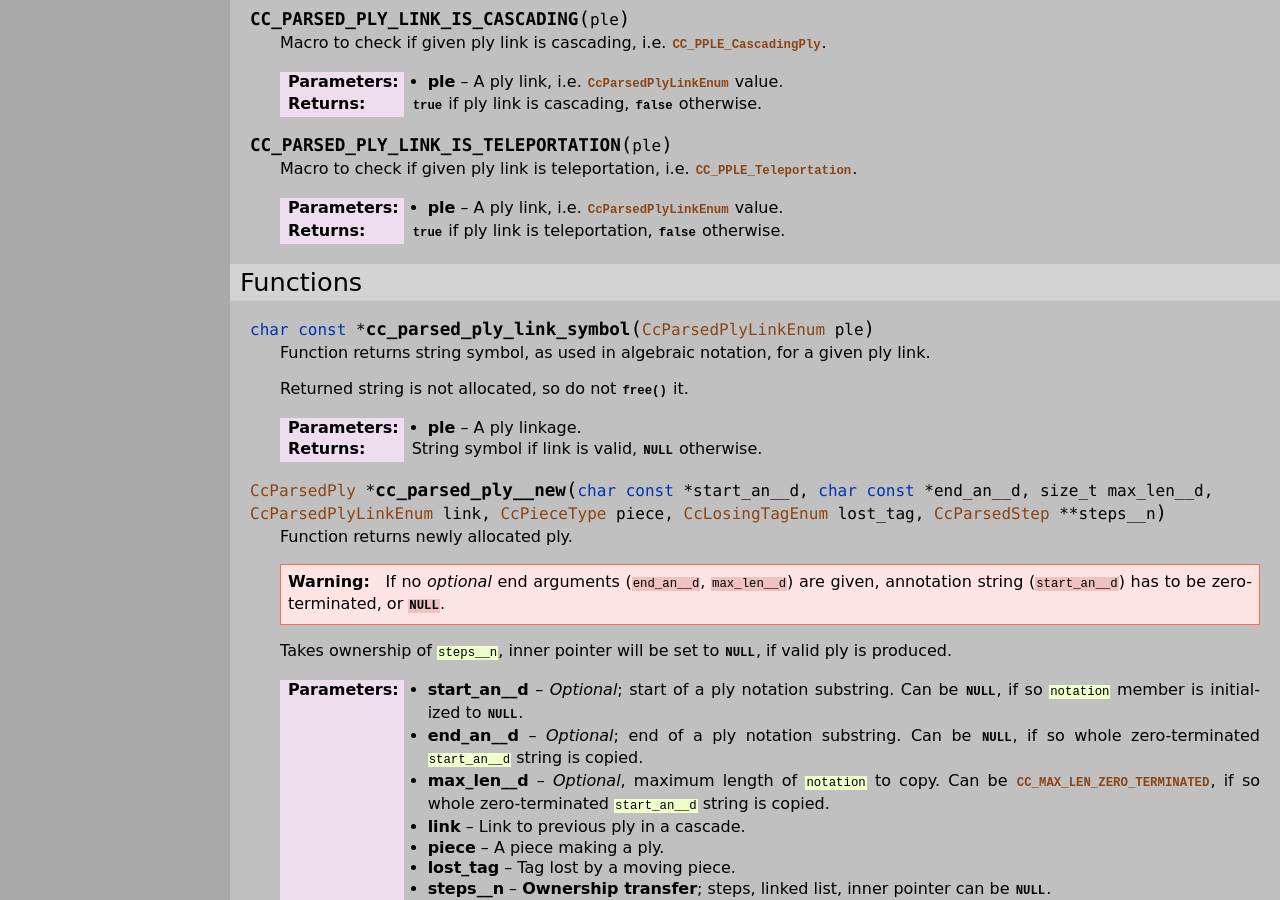
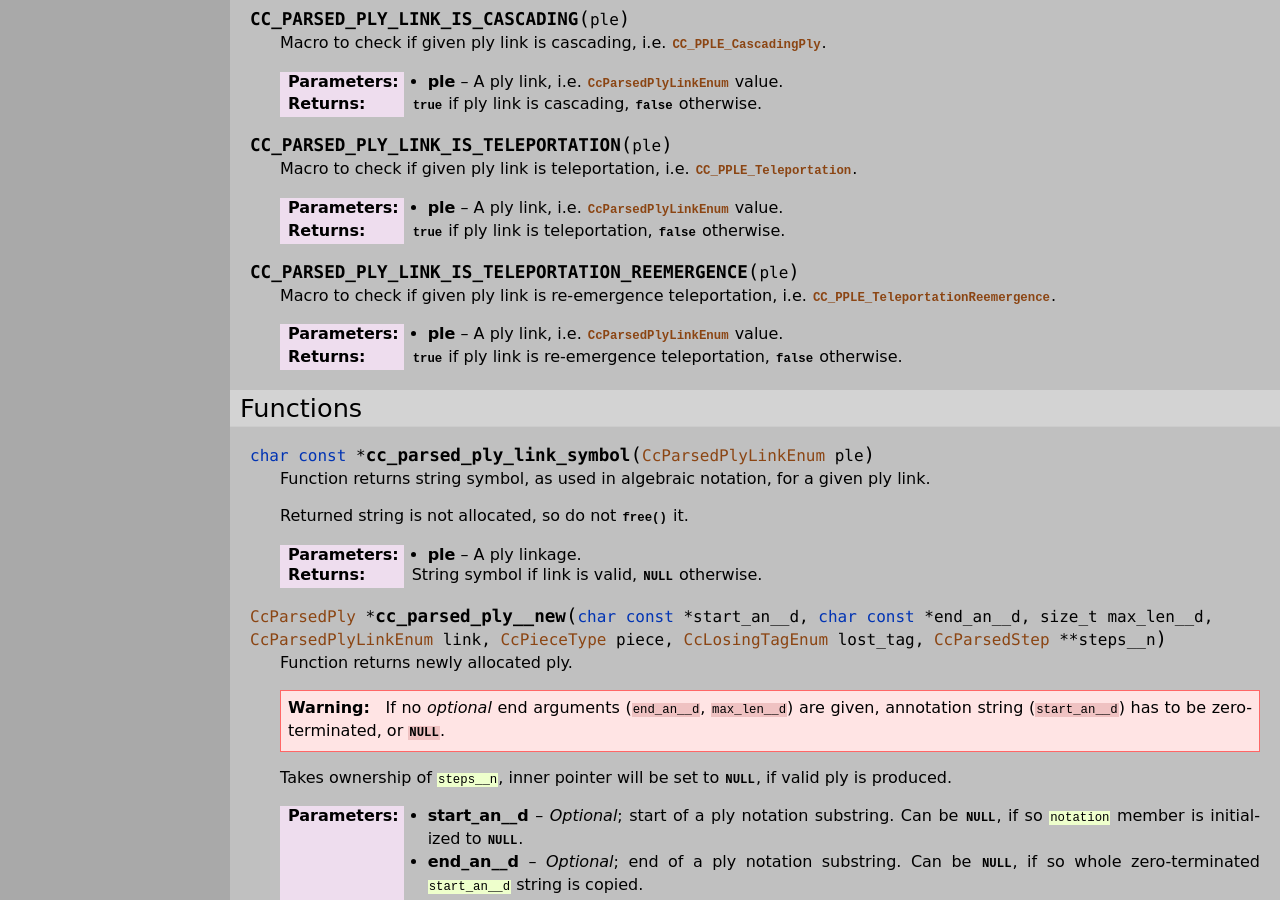
Before and after one commit to mmlacak/crochess, a Sphinx documentation site: the page built from docs/source/libcc/ccparsedply.rst, in a window 1280 px wide and 900 px high, scrolled down 2348 px. Built offline with Sphinx 7.4.7, drawn with Linux system fonts in a browser that asks for light colours.

Commit message:
Documented CC_PARSED_PLY_LINK_IS_TELEPORTATION_REEMERGENCE.

```diff
--- a/docs/source/libcc/ccparsedply.rst
+++ b/docs/source/libcc/ccparsedply.rst
@@ -173,6 +173,15 @@ Macros
     :param ple: A ply link, i.e. :c:enum:`CcParsedPlyLinkEnum` value.
     :returns: :c:data:`true` if ply link is teleportation, :c:data:`false` otherwise.
 
+.. c:macro:: CC_PARSED_PLY_LINK_IS_TELEPORTATION_REEMERGENCE(ple)
+
+    Macro to check if given ply link is re-emergence teleportation, i.e.
+    :c:enumerator:`CC_PPLE_TeleportationReemergence`.
+
+    :param ple: A ply link, i.e. :c:enum:`CcParsedPlyLinkEnum` value.
+    :returns: :c:data:`true` if ply link is re-emergence teleportation,
+        :c:data:`false` otherwise.
+
 
 
 .. _lbl-libcc-ccparsedply-functions:
```
Also changed, not shown: 1 other file.
